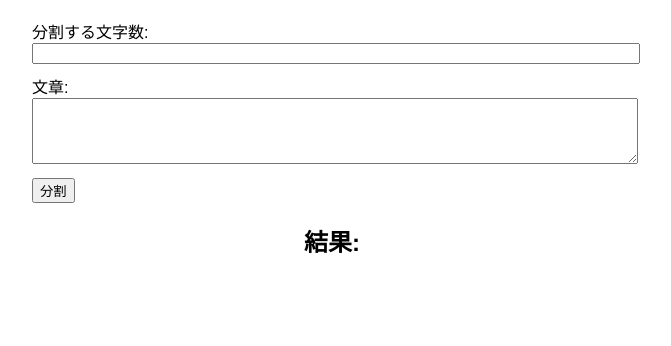
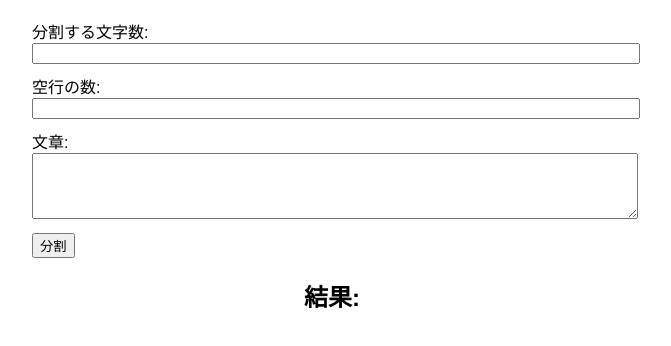
Before and after one commit to jiroswengpm/test230528_1, a plain HTML site: page index.html in a window 1280 px wide. Shown: the part 70-416 px from the top of the page, without its empty margins (308-979 px from the left). Drawn offline with Linux system fonts and the light colour scheme.

Commit message:
Update index.html

```diff
--- a/index.html
+++ b/index.html
@@ -9,6 +9,8 @@
     <h1>文章の分割</h1>
     <label for="length">分割する文字数:</label>
     <input type="number" id="length" min="1">
+    <label for="lineCount">空行の数:</label>
+    <input type="number" id="lineCount" min="0">
     <label for="inputText">文章:</label>
     <textarea id="inputText" rows="4" cols="50"></textarea>
     <button onclick="splitText()">分割</button>
```
